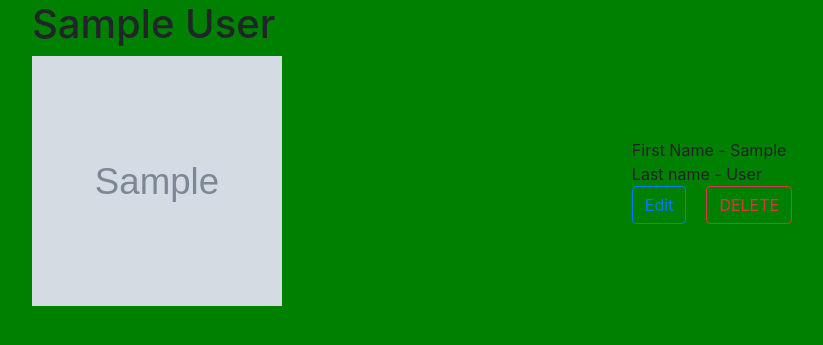
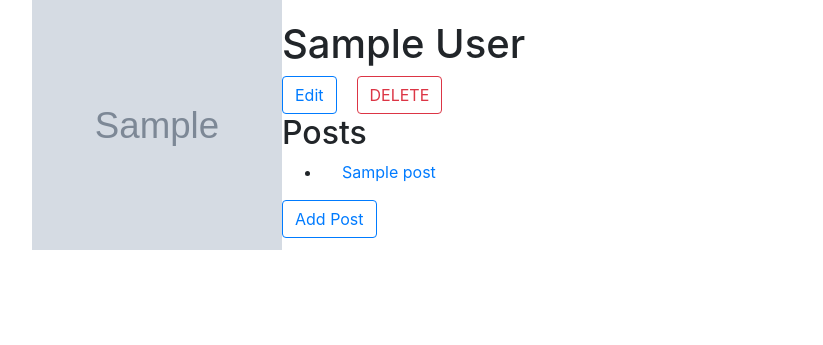
Before and after one commit to aprylle-1/springboard-exercises, a Flask app: page /users/1 in a window 1280 px wide. Shown: the top 345 px of the page, without its empty margins (53-876 px from the left). Run offline with Flask 2, Linux system fonts and the light colour scheme; tables that the repository leaves empty hold one stand-in row (values such as "Sample post"); grey boxes marked "Sample" are stand-in pictures.

Commit message:
pushing other changes

```diff
--- a/flask-blogly/app.py
+++ b/flask-blogly/app.py
@@ -3,7 +3,7 @@
 from crypt import methods
 from email.mime import image
 from flask import Flask, render_template, request, redirect, session
-from models import db, connect_db, User, default_img
+from models import db, connect_db, User, Post, default_img
 
 app = Flask(__name__)
 app.config['SQLALCHEMY_DATABASE_URI'] = 'postgresql:///blogly'
@@ -71,16 +71,19 @@ def show_user_details(user_id):
     """Show User Details"""
 
     user = User.get_user_by_id(user_id)
-
-    return render_template('user-details.html', user=user)
+    posts = user.posts
+    return render_template('user-details.html', user=user, posts=posts)
 
 @app.route('/users/<user_id>/edit', methods=['GET'])
 def show_edit_form(user_id):
     """Generate Edit User Form"""
+    errors = []
+    user = User.get_user_by_id(user_id)
+    if session.get("errors") is not None:
+        errors = session.get("errors", [])
+    session['errors'] = []
 
-    user = User.get_user_by_id(user_id)
-
-    return render_template('edit-user.html', user=user)
+    return render_template('edit-user.html', user=user, errors = errors)
 
 @app.route('/users/<user_id>/edit', methods=["POST"])
 def edit_user(user_id):
@@ -90,6 +93,20 @@ def edit_user(user_id):
     first_name = request.form['first_name']
     last_name = request.form['last_name']
     image_url = request.form['image_url']
+
+    errors = []
+    if not first_name:
+        errors.append("You have not entered a new first name")
+    if first_name and len(first_name) > 50:
+        errors.append("First Name must be 50 characters only")
+    if not last_name:
+        errors.append("You have not entered a new last name")
+    if last_name and len(last_name) > 50:
+        errors.append("Last Name must be 50 characters only")
+
+    if len(errors) > 0:
+        session["errors"] = errors
+        return redirect(f'/users/{user_id}/edit')
 
     if image_url:
         user.image_url = image_url
@@ -108,3 +125,84 @@ def delete_user(user_id):
 
     User.delete_user(user_id)
     return redirect("/users")
+
+@app.route("/users/<user_id>/posts/new", methods=["GET"])
+def get_add_post_form(user_id):
+    """Route that directs the user to the creat post form"""
+    user = User.query.get(user_id)
+    return render_template('create-post-form.html', user = user)
+
+@app.route("/users/<user_id>/posts/new", methods=["POST"])
+def add_post_for_user(user_id):
+    """Route that processes the post request"""
+
+    title = request.form["title"]
+    content = request.form["content"]
+
+    post = Post(title=title, content=content, user_id=user_id)
+    db.session.add(post)
+    db.session.commit()
+    return redirect(f"/users/{user_id}")
+
+@app.route("/posts/<post_id>")
+def show_post_details(post_id):
+    """Route that shows Post Details"""
+
+    #is post_id does not exist returns None -> no exception is raised
+    post = Post.query.get(post_id)
+
+    #handling an invalid post_id -- create custom 404 error page
+    if post is None:
+        return "This page does not exist - Custom 404 error page goes here"
+
+    return render_template("post-details.html", post=post)
+
+@app.route("/posts/<post_id>/edit", methods=["GET"])
+def get_edit_post_form(post_id):
+    """Route that shows Edit Post Form"""
+
+    errors = session.get("errors", [])
+
+    session["errors"] = []
+
+    post = Post.query.get(post_id)
+
+    return render_template('edit-post.html', post=post, errors = errors)
+
+@app.route("/posts/<post_id>/edit", methods=["POST"])
+def edit_post(post_id):
+    """Route that processes the edit post request"""
+    errors = []
+    title = request.form["title"]
+    content = request.form["content"]
+
+    if not title:
+        errors.append("Missing Post Title")
+    if not content:
+        errors.append("Missing Post Content Details")
+
+    if len(errors) > 0:
+        session["errors"] = errors
+        return redirect(f"/posts/{post_id}/edit")
+
+    else:
+        post = Post.query.get(post_id)
+        post.title = title
+        post.content = content
+
+        db.session.commit()
+
+        return redirect(f"/posts/{post_id}")
+
+
+@app.route("/posts/<post_id>/delete", methods=["POST"])
+def delete_post(post_id):
+    post = Post.query.get(post_id)
+
+    user_id = post.user.id
+
+    db.session.delete(post)
+
+    db.session.commit()
+
+    return redirect(f"/users/{user_id}")
--- a/flask-blogly/models.py
+++ b/flask-blogly/models.py
@@ -1,5 +1,6 @@
 """Models for Blogly."""
 
+from datetime import datetime
 from flask_sqlalchemy import SQLAlchemy
 
 db = SQLAlchemy()
@@ -24,7 +25,7 @@ class User(db.Model):
 
     last_name = db.Column(db.String(50), nullable=False)
 
-    image_url = db.Column(db.String(200), nullable=True)
+    image_url = db.Column(db.String(200), nullable=False, default=default_img)
 
     @classmethod
     def add_user(cls, first_name, last_name, image_url=default_img):
@@ -60,3 +61,33 @@ class User(db.Model):
         """Returns user's full name as a single string"""
 
         return f"{self.first_name} {self.last_name}"
+
+class Post(db.Model):
+    """Post Model"""
+
+    __tablename__ = "posts"
+
+    datetime_now = datetime.now()
+
+    id = db.Column(db.Integer, primary_key=True, autoincrement=True)
+
+    title = db.Column(db.String(50), nullable=False)
+
+    content = db.Column(db.Text, nullable=False)
+
+    created_at = db.Column(db.DateTime, default=datetime_now)
+
+    user_id = db.Column(db.Integer, db.ForeignKey("users.id"), nullable=False)
+
+    user = db.relationship("User", backref="posts")
+
+    def __repr__(self):
+        """Show information about the Post Object"""
+        p = self
+        return f"<{p.title} {p.content}>"
+
+    @classmethod
+    def add_new_post(cls, title, content, user_id):
+        post = cls(title=title, content=content, user_id=user_id)
+        db.session.add(post)
+        db.session.commit()
--- a/flask-blogly/static/user-details.css
+++ b/flask-blogly/static/user-details.css
@@ -1,6 +1,3 @@
-body{
-    background-color: green;
-}
 .user-profile{
     display: flex;
 }
--- a/flask-blogly/templates/user-details.html
+++ b/flask-blogly/templates/user-details.html
@@ -5,7 +5,6 @@
 {% endblock %}
 {% block title%}User {{user.get_user_full_name()}}{% endblock %}
 {% block content %}
-<h1>{{user.get_user_full_name()}}</h1>
 <style>
     .user-profile{
         display: flex;
@@ -13,7 +12,7 @@
     }
 
     .user-details{
-        margin: auto;
+        padding-top: 20px;
     }
 
     #user-image{
@@ -35,14 +34,24 @@
         <img id="user-image" src="{{user.image_url}}" alt="">
     </div>
     <div class="user-details">
-        <div>First Name - {{user.first_name}}</div>
-        <div>Last name - {{user.last_name}}</div>
+        <h1>{{user.get_user_full_name()}}</h1>
         <div class="buttons">
             <a href="/users/{{user.id}}/edit" class="btn btn-outline-primary">Edit</a>
             <form action="/users/{{user.id}}/delete" method="POST">
                 <button class="btn btn-outline-danger">DELETE</button>
             </form>
         </div>
+        <div id="posts">
+            <h2>Posts</h2>
+            <ul>
+                {% if posts %}
+                {% for post in posts %}
+                <li><a href="/posts/{{post.id}}">{{post.title}}</a></li>
+                {% endfor %}
+                {% endif %}
+            </ul>
+            <a class="btn btn-outline-primary" href="/users/{{user.id}}/posts/new">Add Post</a>
+        </div>
     </div>
 
 </div>
```
Also changed, not shown: flask-blogly/templates/edit-user.html (+9 -0 lines).
